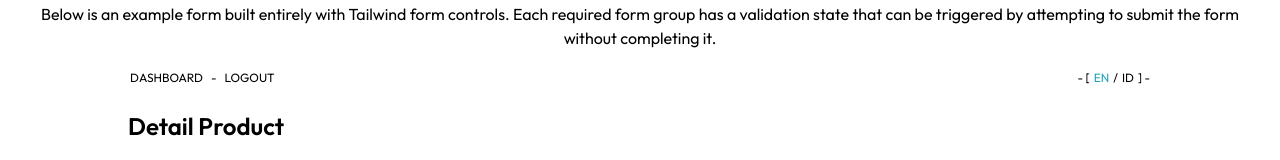
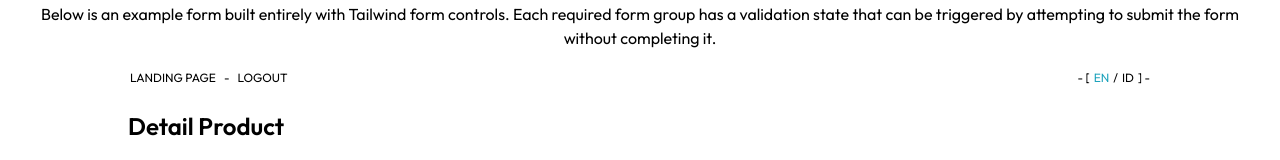
Before and after one commit to gdwmw/XPRODUCT, a Next.js app: page /createproduct in a window 1280 px wide. Shown: the part 197-357 px from the top of the page. Built offline with nearby package versions, Linux system fonts and the light colour scheme; no server answers.

Commit message:
i18n - Create Product

```diff
--- a/src/components/createProduct/Header.tsx
+++ b/src/components/createProduct/Header.tsx
@@ -33,14 +33,14 @@ export default function Header() {
       {/* NAVIGATION BAR */}
       <nav className="-mx-[3px] mt-5 flex items-center justify-between text-xs sm:mx-0 md:px-[46px] lg:px-[110px]">
         <div className="flex items-center gap-2">
-          {/* DASHBOARD */}
+          {/* LANDING PAGE */}
           <Link href={"/"} className="hover:text-tailwindBlue">
-            DASHBOARD
+            {lang[code].header.nav.button.b1}
           </Link>
           <p>-</p>
           {/* LOGOUT */}
           <button type="button" onClick={() => logout()} className="hover:text-tailwindBlue">
-            LOGOUT
+            {lang[code].header.nav.button.b2}
           </button>
         </div>
         {/* CHANGE LANGUAGE */}
--- a/src/locales/createProduct/language.ts
+++ b/src/locales/createProduct/language.ts
@@ -6,6 +6,7 @@ const locale = [
     header: {
       title: "Create Product",
       desc: "Below is an example form built entirely with Tailwind form controls. Each required form group has a validation state that can be triggered by attempting to submit the form without completing it.",
+      nav: { button: { b1: "LANDING PAGE", b2: "LOGOUT" } },
     },
     main: {
       title: "Detail Product",
@@ -49,6 +50,7 @@ const locale = [
     header: {
       title: "Buat Produk",
       desc: "Di bawah ini adalah contoh formulir yang dibangun sepenuhnya dengan kontrol formulir Tailwind. Setiap kelompok formulir yang diperlukan memiliki status validasi yang dapat dipicu dengan mencoba mengirimkan formulir tanpa menyelesaikannya.",
+      nav: { button: { b1: "HALAMAN ARAHAN", b2: "KELUAR" } },
     },
 
     main: {
```
